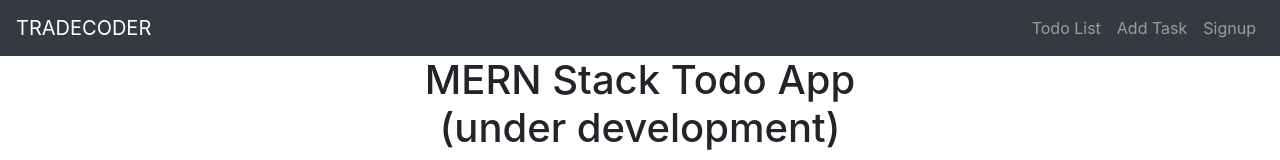
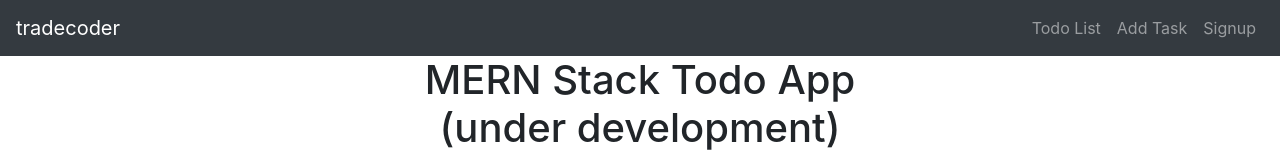
Before and after one commit to thetradecoder/mern-crud-app, a React (Create React App) app: page / in a window 1280 px wide. Shown: the top 160 px of the page. Built offline with nearby package versions, Linux system fonts and the light colour scheme.

Commit message:
local update

```diff
--- a/src/components/navbar.component.js
+++ b/src/components/navbar.component.js
@@ -6,7 +6,7 @@ export default function Navbar(){
 
         return(
         <nav className="navbar navbar-expand-lg navbar-dark bg-dark">
-            <Link to="/mern-crud-app/" className="navbar-brand">TRADECODER</Link>
+            <Link to="/mern-crud-app/" className="navbar-brand">tradecoder</Link>
             <ul className="navbar-nav ml-auto">
                 <li className="nav-item"><Link to="/mern-crud-app/" className="nav-link">Todo List</Link></li>
                 <li className="nav-item"><Link to="/mern-crud-app/add/" className="nav-link">Add Task</Link></li>
```
